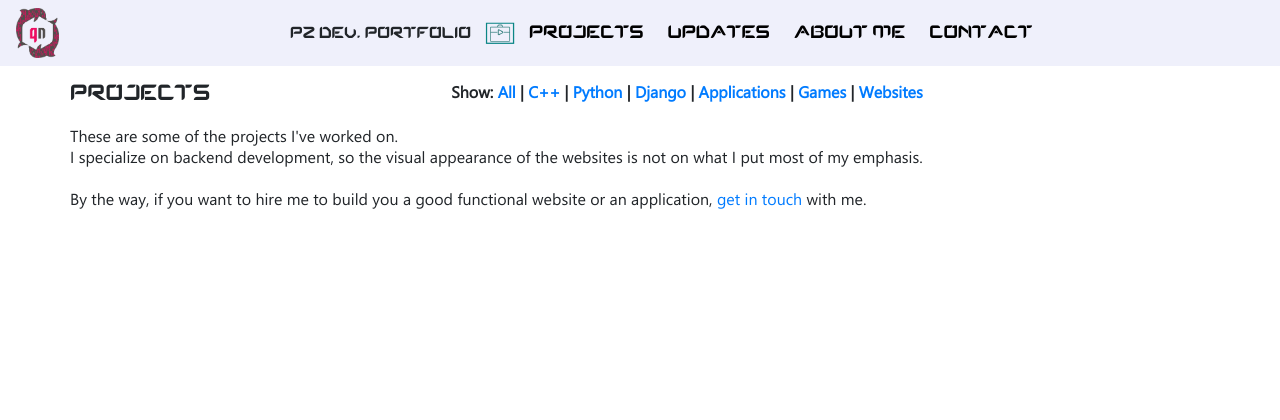
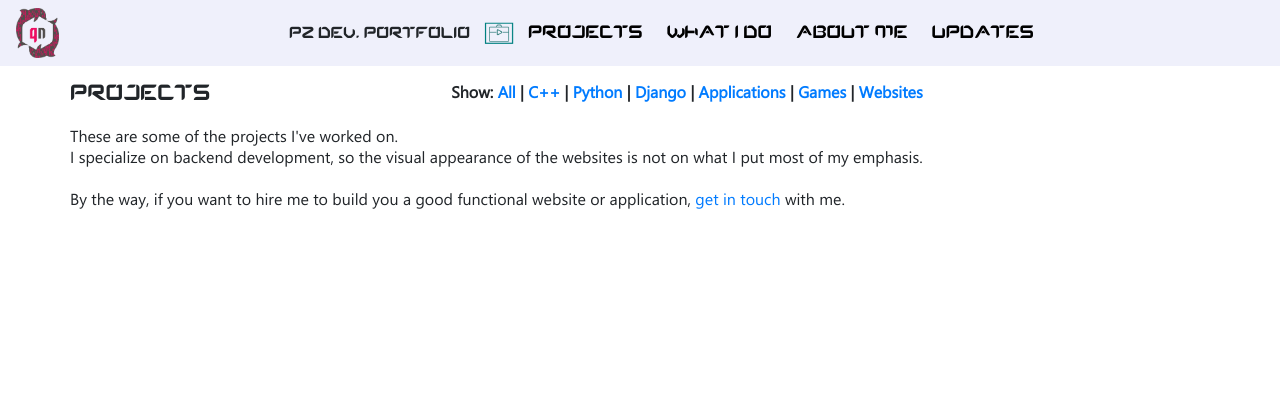
Before and after one commit to hyperfield/devportfolio, a Django app: page / in a window 1280 px wide. Shown: the top 420 px of the page. Run offline with Django 4.2, Linux system fonts and the light colour scheme; data that the repository does not hold is empty; parts of the project's set-up code (start-up, migrations or seed data) failed here and were passed over; some libraries are stand-ins or nearby versions.

Commit message:
Adding new sections. Temporarily removing the Contact section for Upwork.

```diff
--- a/dev_portfolio/templates/base.html
+++ b/dev_portfolio/templates/base.html
@@ -26,9 +26,10 @@
           <li><img class="briefcase" src="{% static 'images/briefcase_logo_teal.png' %}"
                    alt="QN Logo"></li>
           <li class="active"><a href="{% url 'project_index' %}">Projects</a></li>
+          <li class="active"><a href="#">What I do</a></li>
+          <li class="active"><a href="#">About me</a></li>
           <li class="active"><a href="{% url 'updates_index' %}">Updates</a></li>
-          <li class="active"><a href="#">About me</a></li>
-          <li class="active"><a href="{% url 'contact' %}">Contact</a></li>
+          {% comment %} <li class="active"><a href="{% url 'contact' %}">Contact</a></li> {% endcomment %}
         </ul>
       </div>
       <div class="clear"></div>
--- a/dev_portfolio/templates/project_index.html
+++ b/dev_portfolio/templates/project_index.html
@@ -19,7 +19,7 @@
   is not on what I put most of my emphasis.<br>
   <br>
   By the way, if you want to hire me to build you a good functional website or
-  an application, <a href="{% url 'contact' %}">get in touch</a> with me.
+  application, <a href="{% url 'contact' %}">get in touch</a> with me.
 </p>
 
 <div class="row">
```
